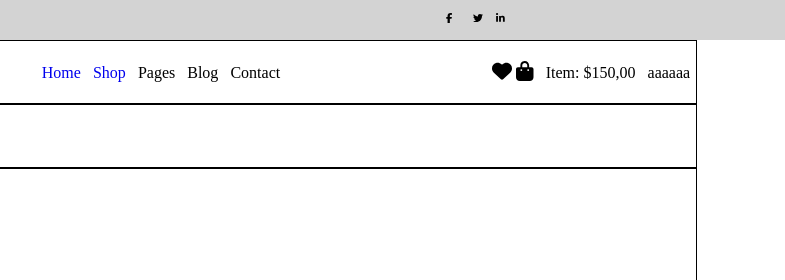
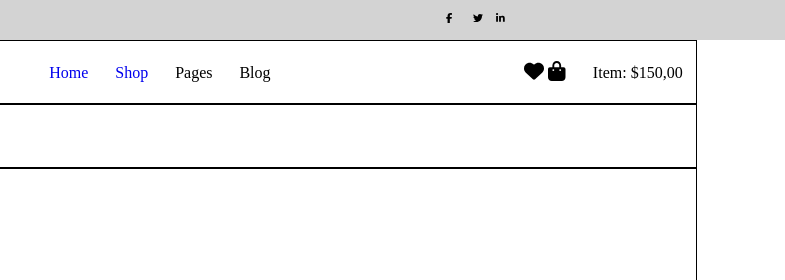
Before and after one commit to PedroMiguel1712/pedromiguel1712.github.io, a plain HTML site: page index.html in a window 1280 px wide. Shown: the top 280 px of the page, 495-1280 px from the left. Drawn offline with Linux system fonts and the light colour scheme.

Commit message:
Update index.html

```diff
--- a/index.html
+++ b/index.html
@@ -40,13 +40,13 @@
         <li><a href="shop.html">Shop</a></li>
         <li>Pages</li>
         <li>Blog</li>
-        <li>Contact</li>
+        <li></li>
         <li id="svg2">
           <svg xmlns="http://www.w3.org/2000/svg" viewBox="0 0 512 512"><!--!Font Awesome Free 6.5.2 by @fontawesome - https://fontawesome.com License - https://fontawesome.com/license/free Copyright 2024 Fonticons, Inc.--><path d="M47.6 300.4L228.3 469.1c7.5 7 17.4 10.9 27.7 10.9s20.2-3.9 27.7-10.9L464.4 300.4c30.4-28.3 47.6-68 47.6-109.5v-5.8c0-69.9-50.5-129.5-119.4-141C347 36.5 300.6 51.4 268 84L256 96 244 84c-32.6-32.6-79-47.5-124.6-39.9C50.5 55.6 0 115.2 0 185.1v5.8c0 41.5 17.2 81.2 47.6 109.5z"/></svg>
           <svg xmlns="http://www.w3.org/2000/svg" viewBox="0 0 448 512"><!--!Font Awesome Free 6.5.2 by @fontawesome - https://fontawesome.com License - https://fontawesome.com/license/free Copyright 2024 Fonticons, Inc.--><path d="M160 112c0-35.3 28.7-64 64-64s64 28.7 64 64v48H160V112zm-48 48H48c-26.5 0-48 21.5-48 48V416c0 53 43 96 96 96H352c53 0 96-43 96-96V208c0-26.5-21.5-48-48-48H336V112C336 50.1 285.9 0 224 0S112 50.1 112 112v48zm24 48a24 24 0 1 1 0 48 24 24 0 1 1 0-48zm152 24a24 24 0 1 1 48 0 24 24 0 1 1 -48 0z"/></svg>
         </li>
         <li>Item: $150,00</li>
-        aaaaaa
+
       </ul>
     </div>
     <div id="menu"></div>
```
